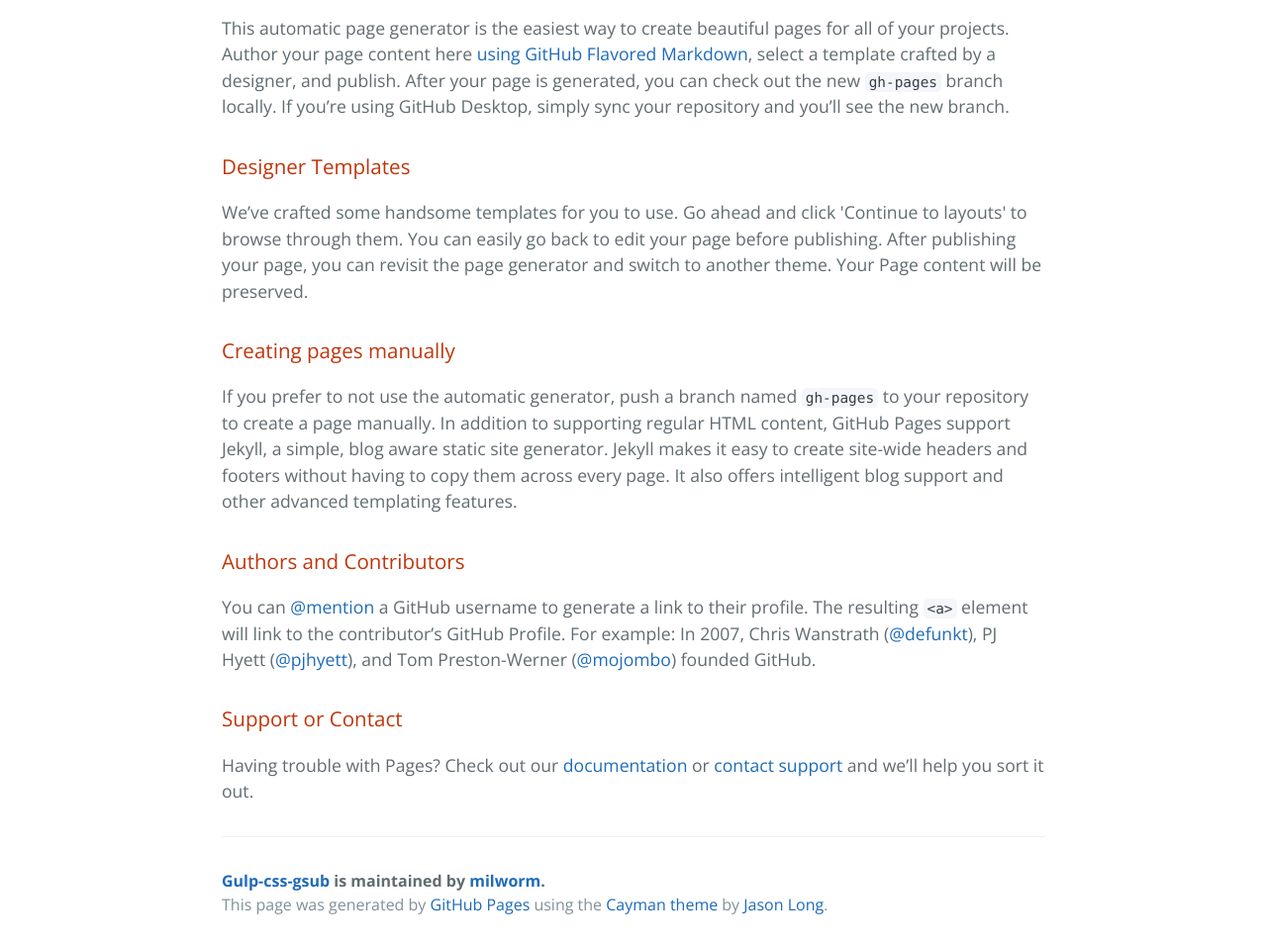
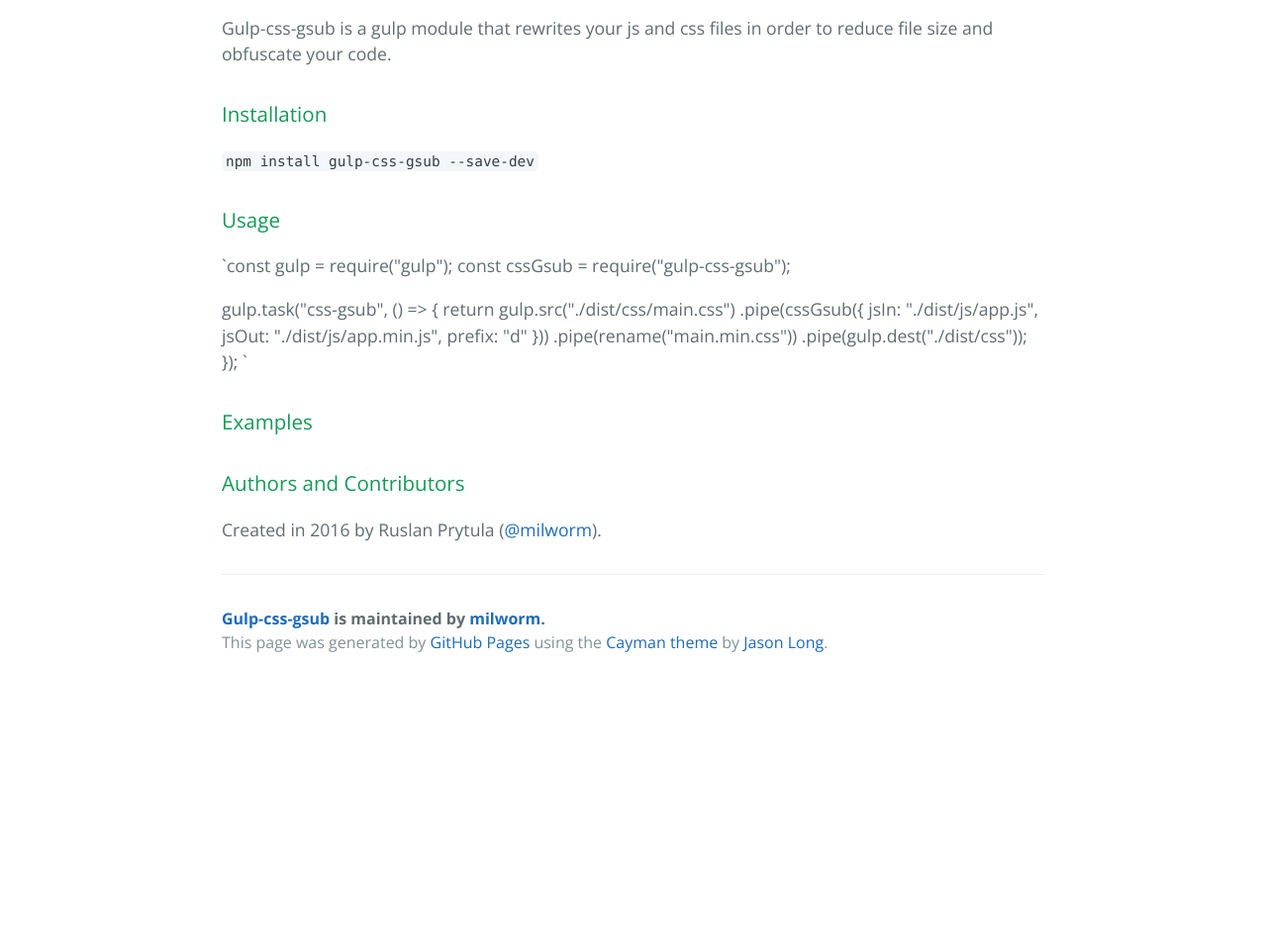
Before and after one commit to milworm/gulp-css-gsub, a plain HTML site: page index.html in a window 1280 px wide. Shown: the part 448-1406 px from the top of the page at 99% size. After the commit the page ends 1141 px from the top, so only its background shows below. Drawn offline with nearby package versions, Linux system fonts and the light colour scheme.

```diff
--- a/index.html
+++ b/index.html
@@ -20,29 +20,40 @@
 
     <section class="main-content">
       <h3>
-<a id="welcome-to-github-pages" class="anchor" href="#welcome-to-github-pages" aria-hidden="true"><span aria-hidden="true" class="octicon octicon-link"></span></a>Welcome to GitHub Pages.</h3>
+<a id="introduction" class="anchor" href="#introduction" aria-hidden="true"><span aria-hidden="true" class="octicon octicon-link"></span></a>Introduction</h3>
 
-<p>This automatic page generator is the easiest way to create beautiful pages for all of your projects. Author your page content here <a href="https://guides.github.com/features/mastering-markdown/">using GitHub Flavored Markdown</a>, select a template crafted by a designer, and publish. After your page is generated, you can check out the new <code>gh-pages</code> branch locally. If you’re using GitHub Desktop, simply sync your repository and you’ll see the new branch.</p>
+<p>Gulp-css-gsub is a gulp module that rewrites your js and css files in order to reduce file size and obfuscate your code.</p>
 
 <h3>
-<a id="designer-templates" class="anchor" href="#designer-templates" aria-hidden="true"><span aria-hidden="true" class="octicon octicon-link"></span></a>Designer Templates</h3>
+<a id="installation" class="anchor" href="#installation" aria-hidden="true"><span aria-hidden="true" class="octicon octicon-link"></span></a>Installation</h3>
 
-<p>We’ve crafted some handsome templates for you to use. Go ahead and click 'Continue to layouts' to browse through them. You can easily go back to edit your page before publishing. After publishing your page, you can revisit the page generator and switch to another theme. Your Page content will be preserved.</p>
+<p><code>npm install gulp-css-gsub --save-dev</code></p>
 
 <h3>
-<a id="creating-pages-manually" class="anchor" href="#creating-pages-manually" aria-hidden="true"><span aria-hidden="true" class="octicon octicon-link"></span></a>Creating pages manually</h3>
+<a id="usage" class="anchor" href="#usage" aria-hidden="true"><span aria-hidden="true" class="octicon octicon-link"></span></a>Usage</h3>
 
-<p>If you prefer to not use the automatic generator, push a branch named <code>gh-pages</code> to your repository to create a page manually. In addition to supporting regular HTML content, GitHub Pages support Jekyll, a simple, blog aware static site generator. Jekyll makes it easy to create site-wide headers and footers without having to copy them across every page. It also offers intelligent blog support and other advanced templating features.</p>
+<p>`const gulp = require("gulp");
+const cssGsub = require("gulp-css-gsub");</p>
+
+<p>gulp.task("css-gsub", () =&gt; {
+    return gulp.src("./dist/css/main.css")
+            .pipe(cssGsub({
+                jsIn: "./dist/js/app.js",
+                jsOut: "./dist/js/app.min.js",
+                prefix: "d"
+            }))
+            .pipe(rename("main.min.css"))
+            .pipe(gulp.dest("./dist/css"));
+});
+`</p>
+
+<h3>
+<a id="examples" class="anchor" href="#examples" aria-hidden="true"><span aria-hidden="true" class="octicon octicon-link"></span></a>Examples</h3>
 
 <h3>
 <a id="authors-and-contributors" class="anchor" href="#authors-and-contributors" aria-hidden="true"><span aria-hidden="true" class="octicon octicon-link"></span></a>Authors and Contributors</h3>
 
-<p>You can <a href="https://github.com/blog/821" class="user-mention">@mention</a> a GitHub username to generate a link to their profile. The resulting <code>&lt;a&gt;</code> element will link to the contributor’s GitHub Profile. For example: In 2007, Chris Wanstrath (<a href="https://github.com/defunkt" class="user-mention">@defunkt</a>), PJ Hyett (<a href="https://github.com/pjhyett" class="user-mention">@pjhyett</a>), and Tom Preston-Werner (<a href="https://github.com/mojombo" class="user-mention">@mojombo</a>) founded GitHub.</p>
-
-<h3>
-<a id="support-or-contact" class="anchor" href="#support-or-contact" aria-hidden="true"><span aria-hidden="true" class="octicon octicon-link"></span></a>Support or Contact</h3>
-
-<p>Having trouble with Pages? Check out our <a href="https://help.github.com/pages">documentation</a> or <a href="https://github.com/contact">contact support</a> and we’ll help you sort it out.</p>
+<p>Created in 2016 by Ruslan Prytula (<a href="https://github.com/milworm" class="user-mention">@milworm</a>).</p>
 
       <footer class="site-footer">
         <span class="site-footer-owner"><a href="https://github.com/milworm/gulp-css-gsub">Gulp-css-gsub</a> is maintained by <a href="https://github.com/milworm">milworm</a>.</span>
--- a/stylesheets/stylesheet.css
+++ b/stylesheets/stylesheet.css
@@ -54,9 +54,10 @@
       margin-left: 0; } }
 
 .page-header {
-  color: #bf360c;
+  color: #fff;
   text-align: center;
-  background-color: #222; }
+  background-color: #159957;
+  background-image: linear-gradient(120deg, #155799, #159957); }
 
 @media screen and (min-width: 64em) {
   .page-header {
@@ -111,7 +112,7 @@
   margin-top: 2rem;
   margin-bottom: 1rem;
   font-weight: normal;
-  color: #bf360c; }
+  color: #159957; }
 .main-content p {
   margin-bottom: 1em; }
 .main-content code {
```
Also changed, not shown: params.json (+1 -1 lines).
